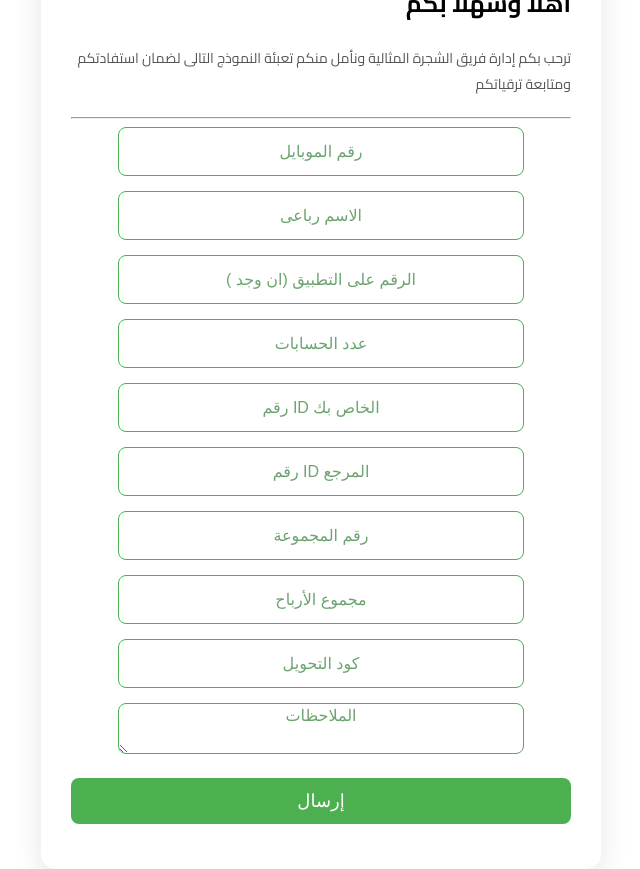
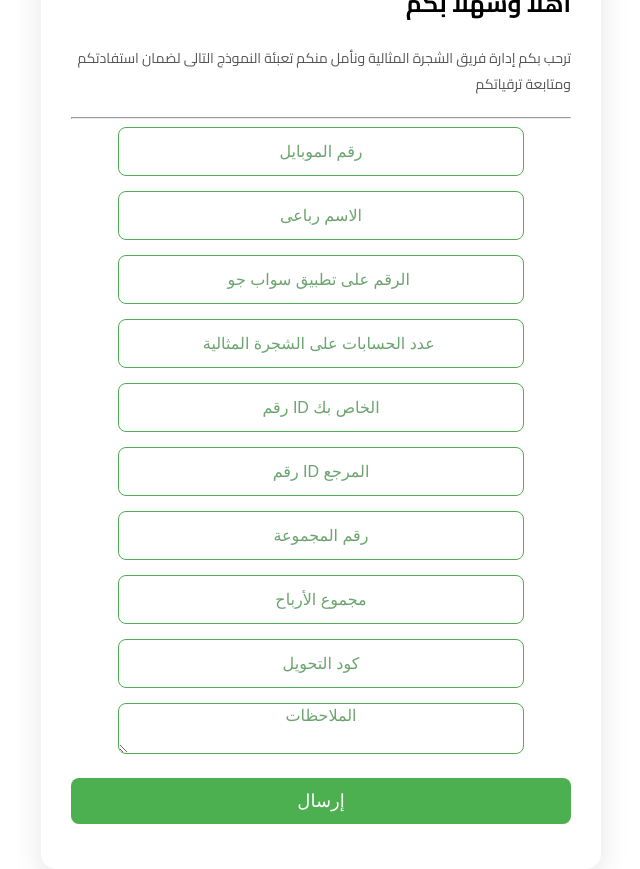
Before and after one commit to ahmed-H20/Swapjoo-Form, a plain HTML site: page index.html in a window 1280 px wide. Shown: the whole page, without its empty margins (319-959 px from the left). Drawn offline with Linux system fonts and the light colour scheme; a web font is replaced by a local one.

Commit message:
edit place holder

```diff
--- a/index.html
+++ b/index.html
@@ -19,8 +19,8 @@
                 <hr>
                 <div class="form-group"> <input type="tel" class="form-control" name ="رقم الهاتف" placeholder="رقم الموبايل" required="required"> </div>
                 <div class="form-group"> <input type="text" class="form-control" name ="الاسم رباعى " placeholder="الاسم رباعى" required="required"> </div>
-                <div class="form-group"> <input type="tel" class="form-control" name ="الرقم على التطبيق (ان وجد )" placeholder="الرقم على التطبيق (ان وجد )"> </div>
-                <div class="form-group"> <input type="number" class="form-control" name ="عدد الحسابات" placeholder="عدد الحسابات" required="required"> </div>
+                <div class="form-group"> <input type="tel" class="form-control" name ="الرقم على التطبيق (ان وجد )" placeholder="الرقم على تطبيق سواب جو "> </div>
+                <div class="form-group"> <input type="number" class="form-control" name ="عدد الحسابات" placeholder=" عدد الحسابات على الشجرة المثالية" required="required"> </div>
                 <div class="form-group"> <input type="tel" class="form-control" name ="رقم ID الخاص بك" placeholder="رقم ID الخاص بك" required="required"> </div>
                 <div class="form-group"> <input type="tel" class="form-control" name ="رقم ID المرجع" placeholder="رقم ID المرجع" required="required"> </div>
                 <div class="form-group"> <input type="text" class="form-control" name ="رقم المجموعة" placeholder="رقم المجموعة" required="required"> </div>
```
